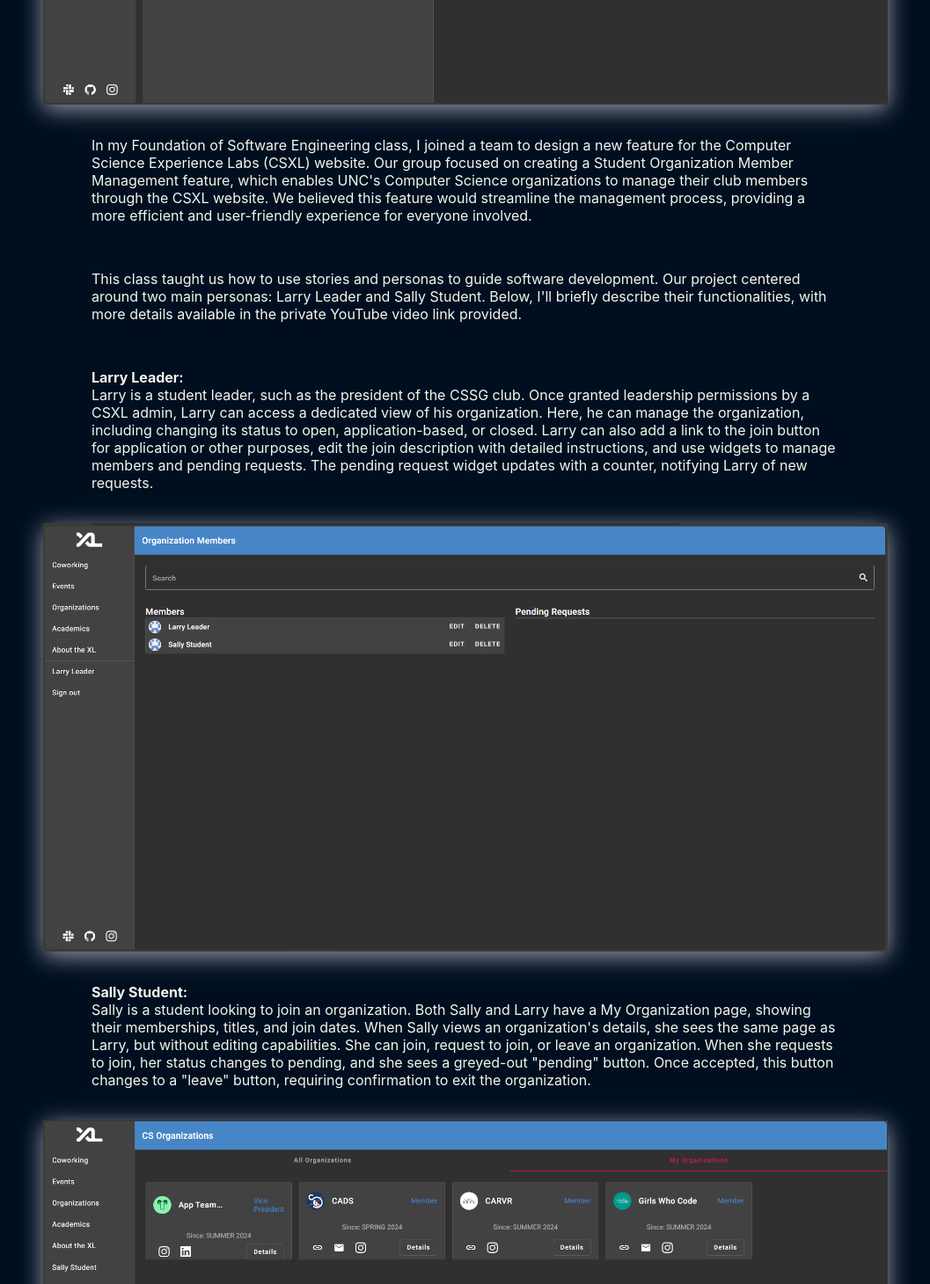
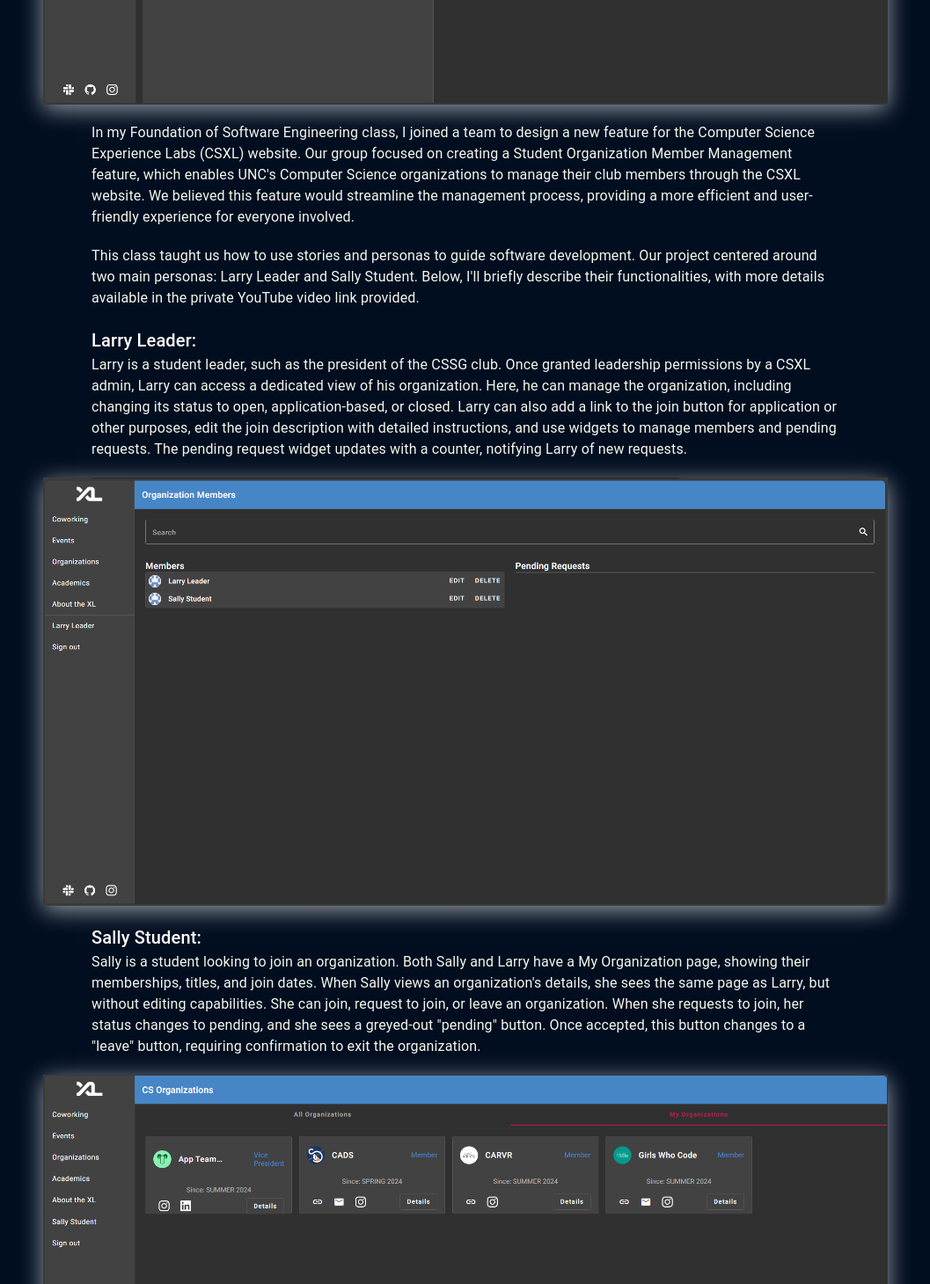
Before and after one commit to BennettM7/portfolio-website, a React (Create React App) app: page /portfolio-website/projects/csxl-organization-management in a window 1280 px wide. Shown: the part 780-2240 px from the top of the page at 88% size, without its empty margins (111-1168 px from the left). Built offline with nearby package versions, Linux system fonts and the light colour scheme.

Commit message:
Edit all <p> tags in csxl-project to <Typography> tags

```diff
--- a/src/pages/csxl-project.js
+++ b/src/pages/csxl-project.js
@@ -4,6 +4,7 @@
 import Larry_Leader_Edit_Member from "../photos/Larry Leader Edit Member Page.png"
 import Sally_Student_My_Organization from "../photos/Sally Student My Org Page.png"
 import Button  from "@mui/material/Button";
+import Typography from "@mui/material/Typography";
 import "../styles/project-article.css"
 
 export default function CSXLProject() {
@@ -17,41 +18,45 @@
             </div>
             <div className="article-div">
                 <img src={Larry_Leader_Organization} width={img_width} height={img_height} />
-                <p>
+                <Typography variant="body1">
                     In my Foundation of Software Engineering class, I joined a team to design a new feature for the Computer Science Experience Labs (CSXL) website.
                     Our group focused on creating a Student Organization Member Management feature, which enables UNC's Computer Science organizations to manage their club members through the CSXL website.
                     We believed this feature would streamline the management process, providing a more efficient and user-friendly experience for everyone involved.
-                </p>
-                <p>
+                </Typography>
+                <Typography variant="body1">
                     This class taught us how to use stories and personas to guide software development.
                     Our project centered around two main personas: Larry Leader and Sally Student.
                     Below, I'll briefly describe their functionalities, with more details available in the private YouTube video link provided.
-                </p>
-                <p>
-                    <b>Larry Leader:</b>
+                </Typography>
+                <Typography variant="h6" sx={{color: 'white'}}>
+                    Larry Leader:
                     <br />
+                    <Typography variant="body1">
                         Larry is a student leader, such as the president of the CSSG club. Once granted leadership permissions by a CSXL admin, Larry can access a dedicated view of his organization.
                         Here, he can manage the organization, including changing its status to open, application-based, or closed.
                         Larry can also add a link to the join button for application or other purposes, edit the join description with detailed instructions, and use widgets to manage members and pending requests.
                         The pending request widget updates with a counter, notifying Larry of new requests.
-                </p>
+                    </Typography>
+                </Typography>
                 <img src={Larry_Leader_Edit_Member} width={img_width} height={img_height} />
-                <p>
-                    <b>Sally Student: </b>
+                <Typography variant="h6" sx={{color: 'white'}}>
+                    Sally Student:
                     <br />
+                    <Typography variant="body1">
                         Sally is a student looking to join an organization.
                         Both Sally and Larry have a My Organization page, showing their memberships, titles, and join dates.
                         When Sally views an organization's details, she sees the same page as Larry, but without editing capabilities.
                         She can join, request to join, or leave an organization. When she requests to join, her status changes to pending, and she sees a greyed-out "pending" button.
                         Once accepted, this button changes to a "leave" button, requiring confirmation to exit the organization.
-                </p>
+                    </Typography>
+                </Typography>
                 <img src={Sally_Student_My_Organization} width={img_width} height={img_height} />
-                <p>
+                <Typography variant="body1">
                     Working on this project was a fantastic experience.
                     I gained valuable skills in group collaboration, professional Git usage, agile methodologies, and Angular for website feature design.
                     One of the most challenging tasks was designing the many-to-many relationship table for students and organizations, allowing users to be members of multiple organizations.
                     This project honed my skills in CSS, databases, and APIs. I'm grateful for this opportunity and excited to apply my skills to future projects.
-                </p>
+                </Typography>
                 <Button
                     href={"https://youtu.be/bEkhTi3po0c"}
                     sx={{color: 'white', backgroundColor: '#E88D67', '&:hover': {backgroundColor: '#6DC5D1'}}}
```
Lines whose indentation alone changed are shown as unchanged.
